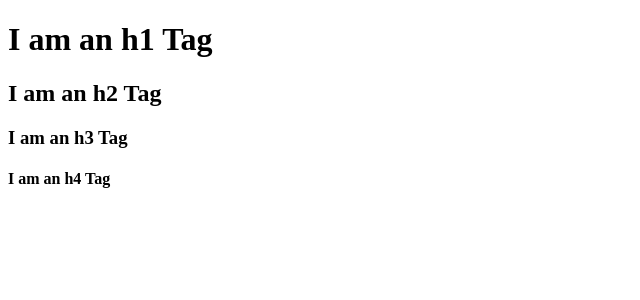
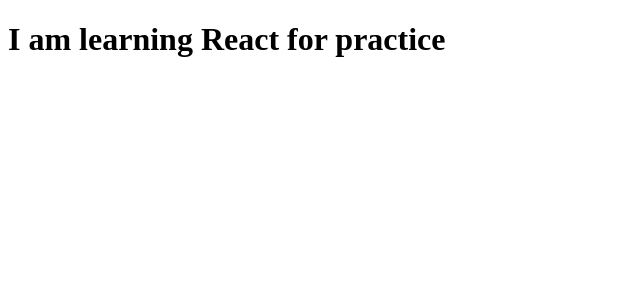
Before and after one commit to salonimalhotrawd/react-dev, a React (Vite) app: page / in a window 1280 px wide. Shown: the top 300 px of the page, without its empty margins (0-640 px from the left). Built offline with nearby package versions, Linux system fonts and the light colour scheme.

Commit message:
laying the foundation

```diff
--- a/App.js
+++ b/App.js
@@ -1,38 +1,8 @@
 import React from "react";
 import ReactDOM from "react-dom/client";
 
-/*
-* Lets us assume if you want to Create Nested HTML object structure like below
-* <div id="parent">
+const jsxHeading = <h1 id="heading">I am learning React for practice</h1>;
 
-*    <div id="child1">
-*      <h1>I am an h1 Tag</h1>
-*      <h2>I am an h2 Tag</h1>
-*    </div>
+const root = ReactDOM.createRoot(document.getElementById("root"));
 
-*    <div id="child2">
-*      <h3>I am an h3 Tag</h1>
-*      <h4>I am an h4 Tag</h1>
-*    </div>
-* </div>
-*/
-const heading = React.createElement("div",
-    {id:'parent'},
-    [
-        React.createElement("div",
-            {id:'child1', key:'chil2Id'},
-         [
-            React.createElement("h1", {key:'h1Id'}, 'I am an h1 Tag'),
-            React.createElement("h2", {key:'h2Id'}, 'I am an h2 Tag'),
-         ]),
-
-         React.createElement("div",
-            {id:'child2',key:'childId'},
-            [
-                React.createElement("h3", {key:'h3Id'}, 'I am an h3 Tag'),
-                React.createElement("h4", {key:'h4Id'}, 'I am an h4 Tag'),
-            ]),
-    ]
-);
-const root = ReactDOM.createRoot(document.getElementById("root"));
-root.render(heading);
+root.render(jsxHeading);
--- a/index.html
+++ b/index.html
@@ -9,7 +9,9 @@
 </head>
 
 <body>
-    <div id="root"></div>
+    <div id="root">
+        <h1>React Application not Rendered</h1>
+    </div>
     <script type="module" src="./App.js"></script>
 </body>
 
```
